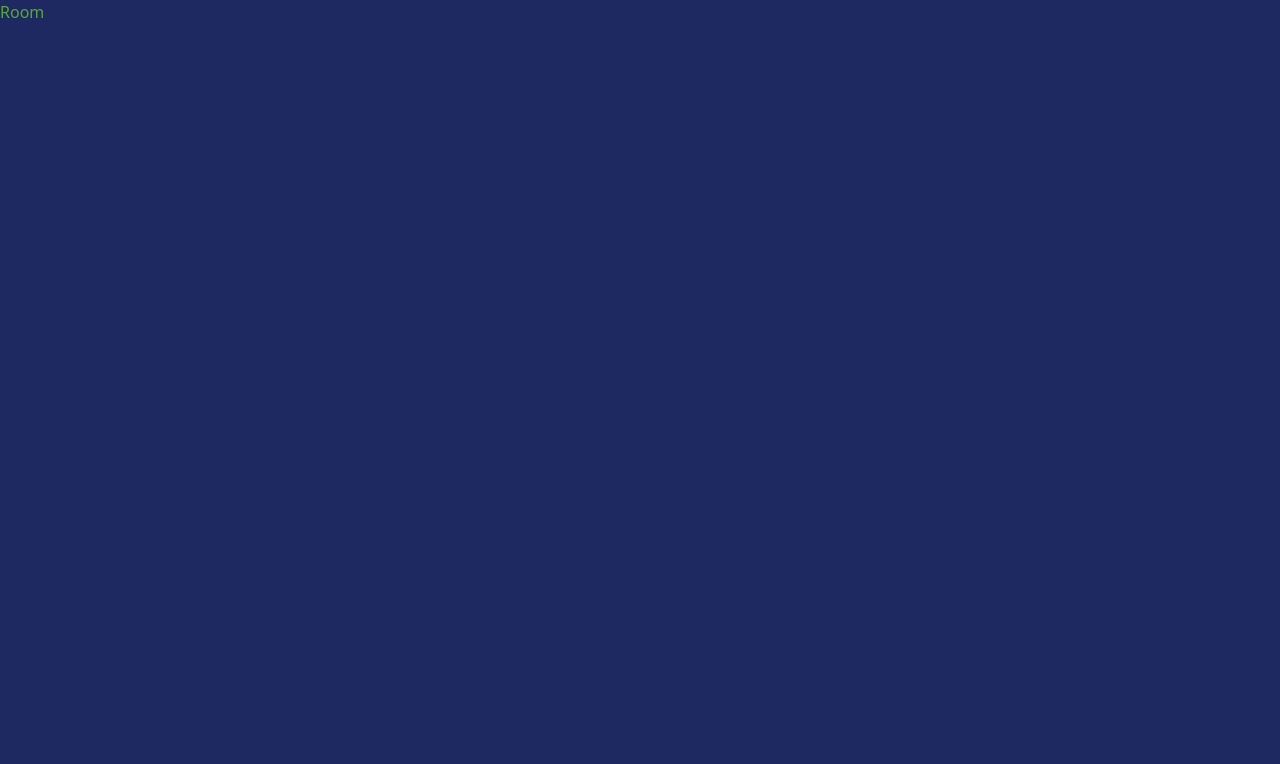
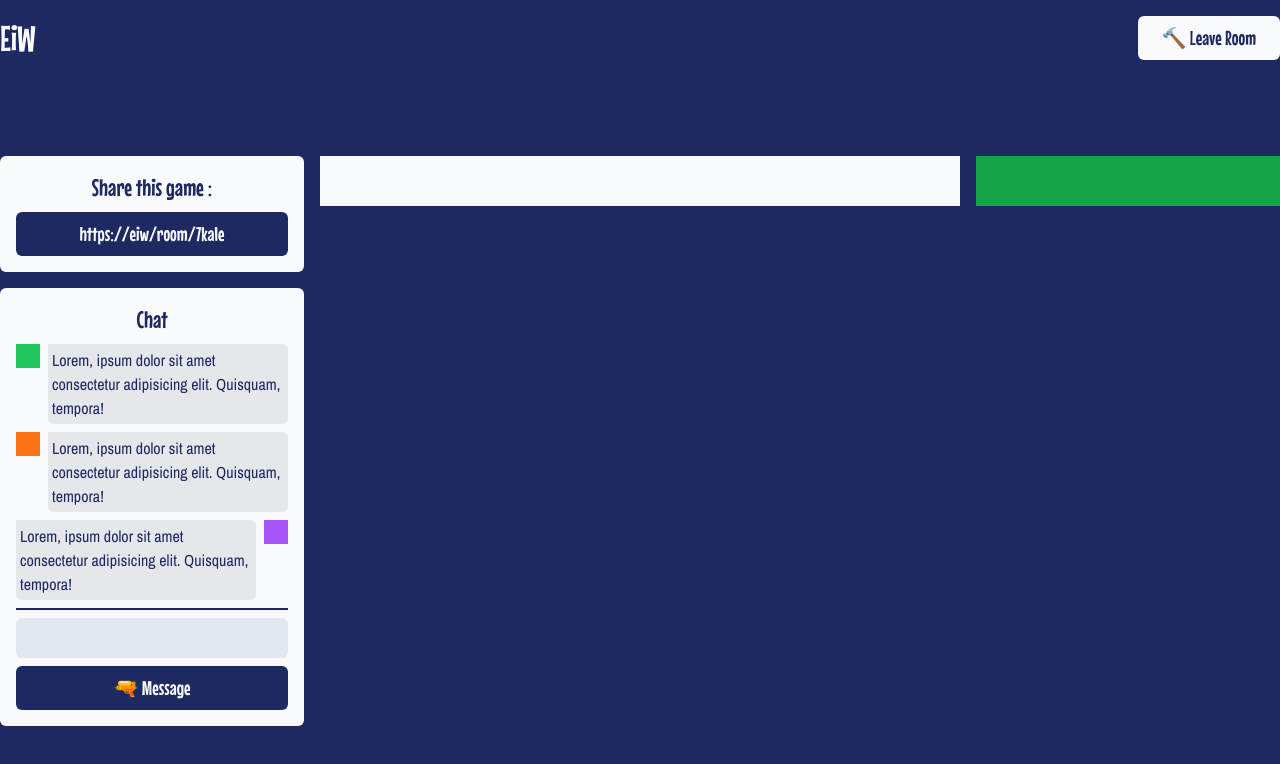
Before and after one commit to MarcellusCodes/everybody-is-weird, a Next.js app: page /room/1 in a window 1280 px wide. Shown: the top 764 px of the page. Built offline with nearby package versions, Linux system fonts and the light colour scheme.

Commit message:
Added: Heading, Box component, Copy room and Chat window for room page, Changed: secondary font, Input component for light backgrounds,

```diff
--- a/pages/_document.tsx
+++ b/pages/_document.tsx
@@ -11,7 +11,7 @@ export default function Document() {
           crossOrigin="true"
         />
         <link
-          href="https://fonts.googleapis.com/css2?family=Mouse+Memoirs&family=Roboto+Slab&display=swap"
+          href="https://fonts.googleapis.com/css2?family=Archivo+Narrow&family=Mouse+Memoirs&display=swap"
           rel="stylesheet"
         />
 
--- a/pages/room/[id].tsx
+++ b/pages/room/[id].tsx
@@ -2,18 +2,106 @@ import type { NextPage } from "next";
 import Head from "next/head";
 import Image from "next/image";
 import Link from "next/link";
+import {
+  Layout,
+  Navbar,
+  Button,
+  Input,
+  Box,
+  Heading,
+} from "../../src/components/index";
+import { motion } from "framer-motion";
+import { SpringTransition, ButtonMotion } from "../../src/constants/index";
+import { useForm } from "react-hook-form";
 
 const Room: NextPage = () => {
+  const {
+    register,
+    handleSubmit,
+    watch,
+    formState: { errors },
+  } = useForm<FormProps>();
+  const onSubmit = handleSubmit((data) => console.log(data));
   return (
-    <div className="h-screen bg-primary">
+    <>
       <Head>
-        <title>Everybody is weird</title>
+        <title>Everybody is weird Room 1</title>
         <meta name="description" content="Generated by create next app" />
       </Head>
-      <main>
-        <h1 className="text-secondary-primary">Room</h1>
-      </main>
-    </div>
+      <Layout>
+        <Navbar>
+          <motion.li
+            initial="initial"
+            whileHover="hover"
+            transition={{
+              ...SpringTransition,
+            }}
+            variants={ButtonMotion}
+          >
+            <button type="button" className="btn">
+              🔨 Leave Room
+            </button>
+          </motion.li>
+        </Navbar>
+        <main className="w-full">
+          <div className="grid grid-cols-[1fr_minmax(auto,_50%)_1fr] w-full gap-4">
+            <div className="flex flex-col gap-4">
+              <Box>
+                <Heading>Share this game :</Heading>
+                <Button type="button" classNames="btn-dark">
+                  https://eiw/room/7kale
+                </Button>
+              </Box>
+              <Box>
+                <Heading>Chat</Heading>
+                <ul className="flex flex-col items-start space-y-2">
+                  <li className="flex flex-row space-x-2">
+                    <div className="bg-green-500 w-6 h-6 shrink-0"></div>
+                    <p className="bg-gray-200 p-1 text-primary font-secondary text-md  rounded-tr-md rounded-br-md rounded-bl-md ">
+                      Lorem, ipsum dolor sit amet consectetur adipisicing elit.
+                      Quisquam, tempora!
+                    </p>
+                  </li>
+                  <li className="flex flex-row space-x-2">
+                    <div className="bg-orange-500 w-6 h-6 shrink-0"></div>
+                    <p className="bg-gray-200 p-1 text-primary font-secondary text-md  rounded-tr-md rounded-br-md rounded-bl-md ">
+                      Lorem, ipsum dolor sit amet consectetur adipisicing elit.
+                      Quisquam, tempora!
+                    </p>
+                  </li>
+                  <li className="flex flex-row-reverse">
+                    <div className="bg-purple-500 w-6 h-6 shrink-0 ml-2"></div>
+                    <p className="bg-gray-200 p-1 text-primary font-secondary text-md  rounded-tr-md rounded-br-md rounded-bl-md ">
+                      Lorem, ipsum dolor sit amet consectetur adipisicing elit.
+                      Quisquam, tempora!
+                    </p>
+                  </li>
+                </ul>
+                <div className="h-[2px] bg-primary w-full" />
+                <div className="w-full">
+                  <form
+                    onSubmit={onSubmit}
+                    className="flex flex-col w-full space-y-2"
+                  >
+                    <Input
+                      dark={true}
+                      register={register("message", { required: true })}
+                    />
+
+                    <Button classNames="btn-dark" type="submit">
+                      🔫 Message
+                    </Button>
+                  </form>
+                </div>
+              </Box>
+            </div>
+
+            <div className="w-full h-[50px] bg-slate-50 "></div>
+            <div className="w-full h-[50px] bg-green-600"></div>
+          </div>
+        </main>
+      </Layout>
+    </>
   );
 };
 
--- /dev/null
+++ b/src/components/Box.tsx
@@ -0,0 +1,18 @@
+import React from "react";
+
+interface BoxProps {
+  classNames?: string;
+  children: React.ReactNode;
+}
+
+const Box: React.FC<BoxProps> = ({ classNames, children }) => {
+  return (
+    <div
+      className={`bg-slate-50 rounded-md flex flex-col items-center space-y-2 ${classNames} p-4`}
+    >
+      {children}
+    </div>
+  );
+};
+
+export default Box;
--- /dev/null
+++ b/src/components/Heading.tsx
@@ -0,0 +1,15 @@
+import React from "react";
+
+interface HeadingProps {
+  children: React.ReactNode;
+}
+
+const Heading: React.FC<HeadingProps> = ({ children }) => {
+  return (
+    <>
+      <h2 className="font-primary text-2xl text-primary">{children}</h2>
+    </>
+  );
+};
+
+export default Heading;
--- a/src/components/Input.tsx
+++ b/src/components/Input.tsx
@@ -4,18 +4,24 @@ import { ButtonMotion, SpringTransition } from "../constants/index";
 
 interface InputProps {
   register: () => void;
+  dark?: boolean;
 }
 
-const Input: React.FC<InputProps> = ({ register }) => {
+const Input: React.FC<InputProps> = ({ dark = false, register }) => {
   return (
     <motion.input
       initial="initial"
-      whileFocus={{ scale: 1.1, outline: "2px solid #f8fafc" }}
+      whileFocus={{
+        scale: 1.1,
+        outline: dark ? "2px solid #e2e8f0" : "2px solid #f1f5f9",
+      }}
       transition={{
         ...SpringTransition,
       }}
       variants={ButtonMotion}
-      className="bg-slate-50 hover:bg-slate-200 transition-colors duration-100 focus:bg-slate-50 focus:outline-none w-full px-6 py-2 rounded-md"
+      className={`${
+        dark ? "input-dark" : "input"
+      } transition-colors duration-100 focus:outline-none w-full px-6 py-2 rounded-md`}
       {...register}
     />
   );
--- a/src/components/Layout.tsx
+++ b/src/components/Layout.tsx
@@ -7,7 +7,7 @@ interface LayoutProps {
 const Layout: React.FC<LayoutProps> = ({ children }) => {
   return (
     <>
-      <div className=" bg-primary container mx-auto px-4 sm:px-0 ">
+      <div className="h-screen bg-primary container mx-auto px-4 sm:px-0 ">
         {children}
       </div>
     </>
--- a/src/components/index.tsx
+++ b/src/components/index.tsx
@@ -2,3 +2,5 @@ export { default as Layout } from "./Layout";
 export { default as Navbar } from "./Navbar";
 export { default as Button } from "./Button";
 export { default as Input } from "./Input";
+export { default as Box } from "./Box";
+export { default as Heading } from "./Heading";
--- a/src/styles/globals.css
+++ b/src/styles/globals.css
@@ -18,8 +18,35 @@ body {
   @apply rounded-md;
 }
 
+.btn-dark {
+  @apply bg-primary;
+  @apply text-slate-50;
+}
+
 @media (min-width: 768px) {
   .btn {
     @apply text-xl;
   }
 }
+
+.input {
+  @apply bg-slate-50;
+}
+
+.input:hover {
+  @apply bg-slate-200;
+}
+
+.input:focus {
+  @apply bg-slate-50;
+}
+
+.input-dark {
+  @apply bg-slate-200;
+}
+.input-dark:hover {
+  @apply bg-slate-300;
+}
+.input-dark:focus {
+  @apply bg-slate-200;
+}
--- a/tailwind.config.js
+++ b/tailwind.config.js
@@ -21,7 +21,7 @@ module.exports = {
     },
     fontFamily: {
       primary: ["Mouse Memoirs", "sans-serif"],
-      secondary: ["Roboto Slab", "serif"],
+      secondary: ["Archivo Narrow", "sans-serif"],
     },
   },
   plugins: [],
```
